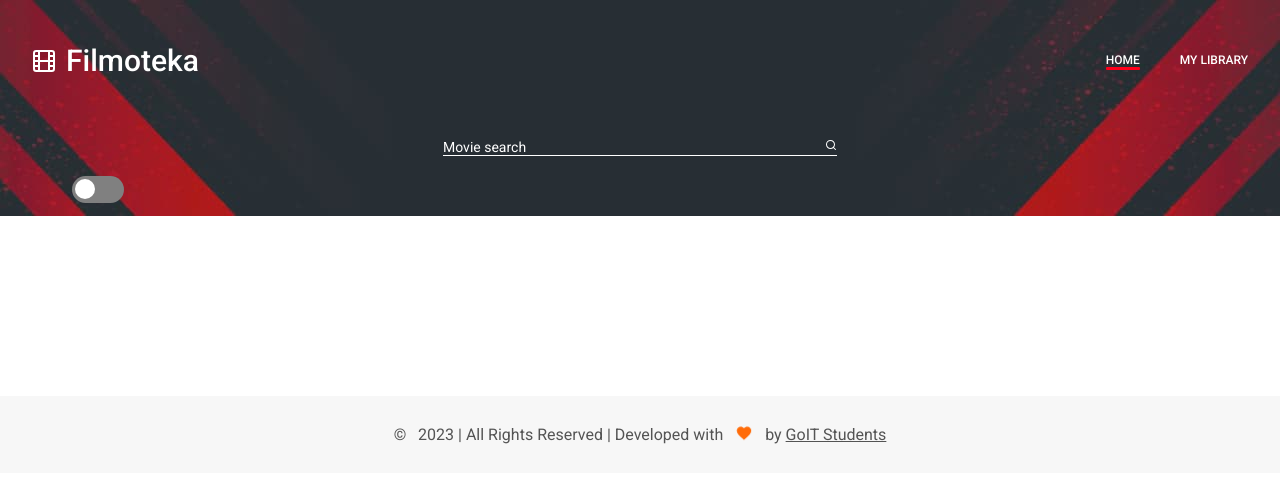
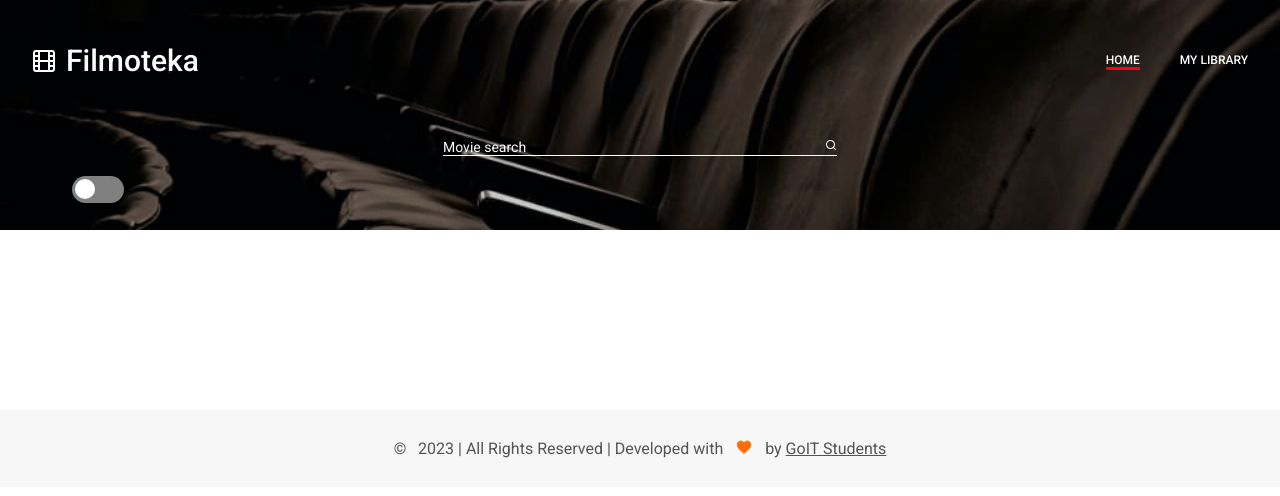
Before and after one commit to TatianaSherstyuk2022/filmoteka, a website built with Parcel: page src/index.html in a window 1280 px wide. Built offline with nearby package versions, Linux system fonts and the light colour scheme; no server answers.

Commit message:
changed bg image at Home Page

```diff
--- a/src/js/header_home.js
+++ b/src/js/header_home.js
@@ -83,7 +83,6 @@ async function onSearchClick(event) {
         pagination.off('afterMove', onPaginationBtnClick);
 
         pagination.on('afterMove', e => {
-          console.log(e.page);
           filmApi.page = e.page;
 
           filmApi.fetchFilmsByQuery().then(data => {
--- a/src/sass/layouts/_header_home.scss
+++ b/src/sass/layouts/_header_home.scss
@@ -1,38 +1,47 @@
+
 .header {
-  position: relative;
-  height: 230px;
+width: 100%;
+  min-height: 230px;
+
+  background-image: linear-gradient(rgba(0, 0, 0, 0.20), rgba(0, 0, 0, 0.20)),
+    url(../images/header_home/header-bg-main-mobile.jpg);
+  background-color: #000000;
+
   background-position: center;
   background-repeat: no-repeat;
   background-size: cover;
-  background-image: url(../images/header_home/header-home-mobil-1x.jpg);
 
-  @media (min-device-pixel-ratio: 2),
-    (-webkit-min-device-pixel-ratio: 2),
-    (min-resolution: 192dpi),
-    (min-resolution: 2dppx) {
-    background-image: url(../images/header_home/header-home-mobil-2x.jpg);
+  @media screen and (max-width: (767px)) and (min-device-pixel-ratio: 2),
+  screen and (max-width: (767px)) and (min-resolution: 192dpi),
+  screen and (max-width: (767px)) and (min-resolution: 2dppx) {
+    background-image: linear-gradient(rgba(0, 0, 0, 0.20), rgba(0, 0, 0, 0.20)),
+      url(../images/header_home/header-bg-main-mobile@2x.jpg);
   }
+
   @media screen and (min-width: 768px) {
-    height: 219px;
-    background-image: url(../images/header_home/header-home-tablet-1x.jpg);
 
-    @media (min-device-pixel-ratio: 2),
-      (-webkit-min-device-pixel-ratio: 2),
-      (min-resolution: 192dpi),
-      (min-resolution: 2dppx) {
-      background-image: url(../images/header_home/header-home-tablet-1x.jpg);
+    background-image: linear-gradient(rgba(0, 0, 0, 0.20), rgba(0, 0, 0, 0.20)),
+      url(../images/header_home/header-bg-main-tablet.jpg);
+
+    @media screen and (max-width: (1279px)) and (min-device-pixel-ratio: 2),
+    screen and (max-width: (1279px)) and (min-resolution: 192dpi),
+    screen and (max-width: (1279px)) and (min-resolution: 2dppx) {
+      background-image: linear-gradient(rgba(0, 0, 0, 0.20),
+          rgba(0, 0, 0, 0.20)),
+        url(../images/header_home/header-bg-main-tablet@2x.jpg);
     }
   }
+
   @media screen and (min-width: 1280px) {
-    max-width: 1600px;
-    height: 216px;
-    margin: 0 auto;
-    background-image: url(../images/header_home/header-home-desktop-1x.jpg);
-    @media (min-device-pixel-ratio: 2),
-      (-webkit-min-device-pixel-ratio: 2),
-      (min-resolution: 192dpi),
-      (min-resolution: 2dppx) {
-      background-image: url(../images/header_home/header-home-desktop-2x.jpg);
+    background-image: linear-gradient(rgba(0, 0, 0, 0.20), rgba(0, 0, 0, 0.20)),
+      url(../images/header_home/header-bg-main-desktop.jpg);
+
+    @media screen and (min-device-pixel-ratio: 2),
+    screen and (min-resolution: 192dpi),
+    screen and (min-resolution: 2dppx) {
+      background-image: linear-gradient(rgba(0, 0, 0, 0.20),
+          rgba(0, 0, 0, 0.20)),
+        url(../images/header_home/header-bg-main-desktop@2x.jpg);
     }
   }
 }
```
Also changed, not shown: src/images/header_home/header-bg-main-desktop.jpg (added), src/images/header_home/header-bg-main-desktop@2x.jpg (added), src/images/header_home/header-bg-main-mobile.jpg (added), src/images/header_home/header-bg-main-mobile@2x.jpg (added), src/images/header_home/header-bg-main-tablet.jpg (added), src/images/header_home/header-bg-main-tablet@2x.jpg (added).
